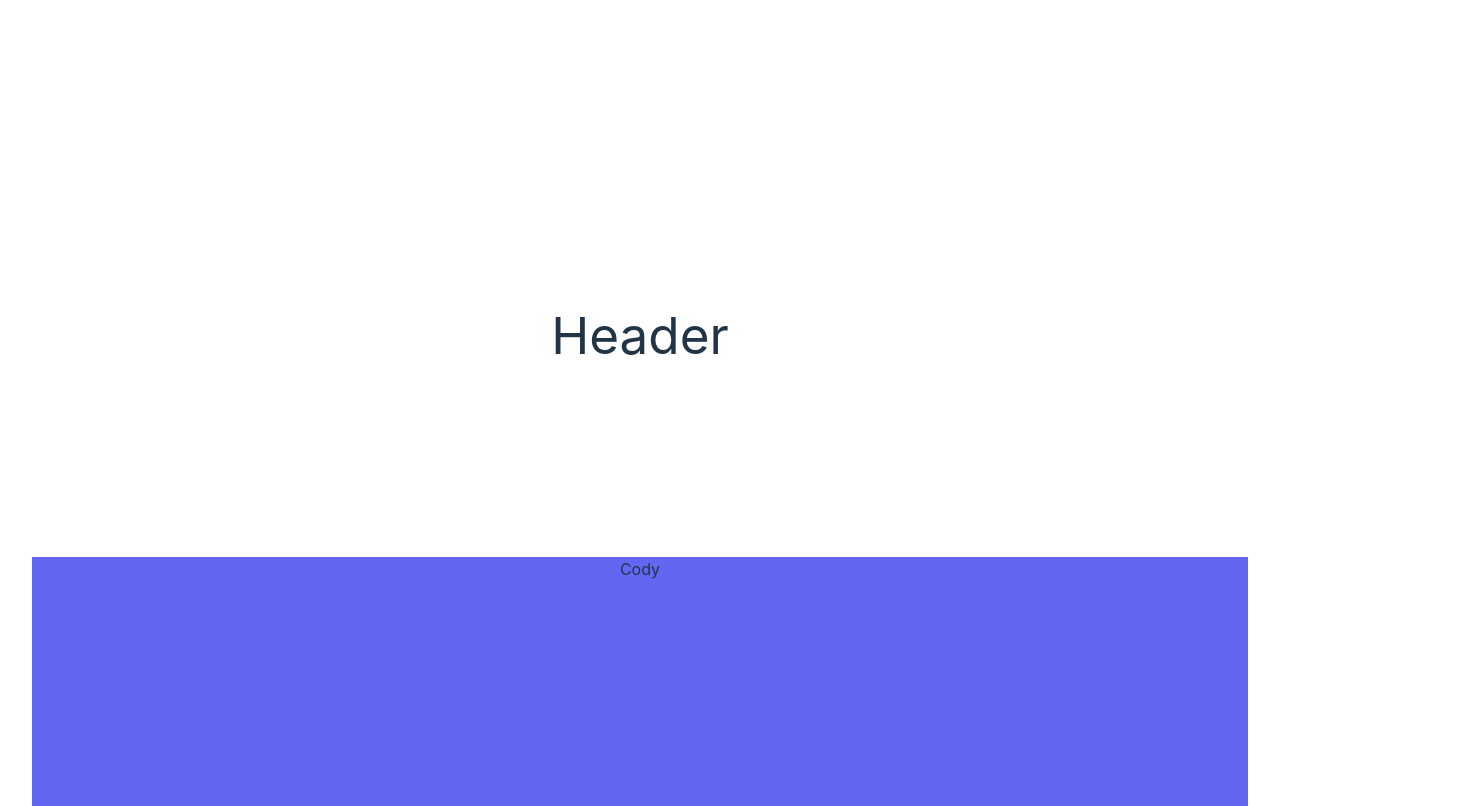
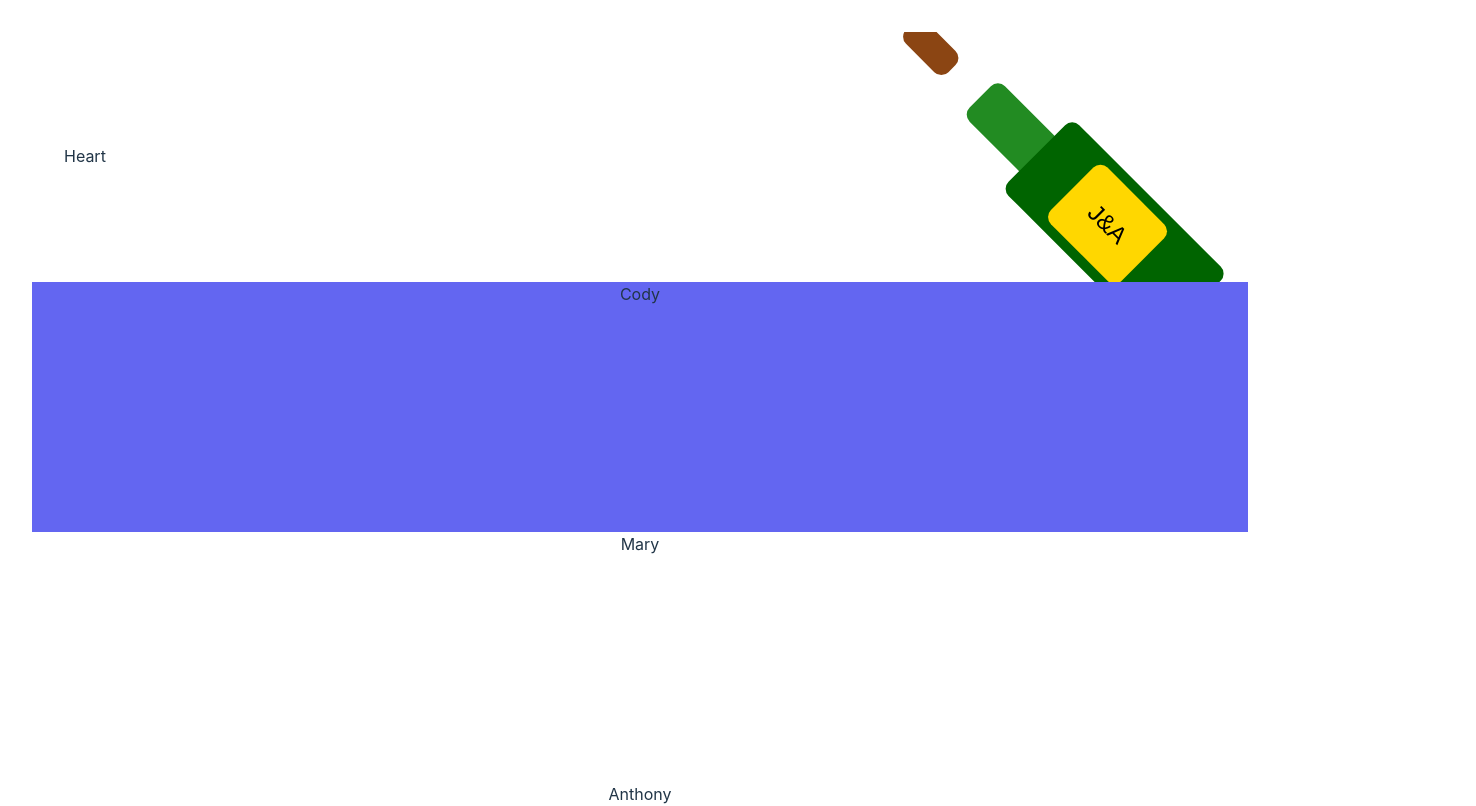
Before and after one commit to jazztazz1991/congratulationsJohn, a React (Vite) app: page / in a window 1280 px wide. Shown: the top 806 px of the page, 1476 px wide, since content can reach past the window. Built offline with nearby package versions, Linux system fonts and the light colour scheme.

Commit message:
This will have to do for now

```diff
--- a/package.json
+++ b/package.json
@@ -10,8 +10,10 @@
     "preview": "vite preview"
   },
   "dependencies": {
+    "gsap": "^3.12.5",
     "react": "^18.2.0",
-    "react-dom": "^18.2.0"
+    "react-dom": "^18.2.0",
+    "react-spring": "^9.7.3"
   },
   "devDependencies": {
     "@types/react": "^18.2.66",
--- a/src/components/header.css
+++ b/src/components/header.css
@@ -0,0 +1,101 @@
+.container {
+  display: flex;
+  justify-content: center;
+  align-items: center;
+  height: 250px;
+  overflow: hidden;
+}
+
+.bottle {
+  position: relative;
+  right: -30%;
+  width: 300px;
+  height: 100px;
+  transform: rotate(45deg);
+}
+
+.cork {
+  position: absolute;
+  left: 90px;
+  top: 10px;
+  width: 60px;
+  height: 30px;
+  background-color: #8b4513;
+  border-radius: 10px;
+}
+
+.neck {
+  position: absolute;
+  left: 90px;
+  top: 0;
+  width: 90px;
+  height: 50px;
+  background-color: #228b22;
+  border-radius: 10px;
+}
+
+.body {
+  position: absolute;
+  left: 170px;
+  top: -25px;
+  width: 220px;
+  height: 100px;
+  background-color: #006400;
+  border-radius: 10px;
+}
+
+.label {
+  position: absolute;
+  left: 220px;
+  top: -15px;
+  width: 100px;
+  height: 80px;
+  background-color: #ffd700;
+  border-radius: 10px;
+  display: flex;
+  justify-content: center;
+  align-items: center;
+  font-family: "Cursive", sans-serif !important;
+  font-size: 24px;
+  color: #000;
+  transform: rotate(-45deg !important); /* Rotate the label */
+}
+
+.bubbles {
+  position: absolute;
+  width: 100%;
+  height: 230px !important;
+  pointer-events: none;
+  top: 0px;
+}
+
+.bubble {
+  border-radius: 50%;
+  background-color: rgba(255, 255, 255, 0.5);
+  position: absolute;
+}
+
+.congrats {
+  position: absolute;
+  display: flex;
+  flex-direction: column;
+  align-items: center;
+  justify-content: center;
+  width: 40%;
+  margin-top: 10%;
+  left: 5%;
+}
+
+.congrats h2 {
+  line-height: 3rem !important;
+  overflow: visible;
+}
+
+.signature {
+  display: flex;
+}
+
+.sig-text {
+  display: flex;
+  flex-direction: column;
+}
--- a/src/components/header.jsx
+++ b/src/components/header.jsx
@@ -1,9 +1,167 @@
-function Header() {
-	return (
-    <div>
-        <h1>Header</h1>
+import React, { useEffect } from "react";
+import { gsap } from "gsap";
+import { MotionPathPlugin } from "gsap/MotionPathPlugin";
+import { TextPlugin } from "gsap/TextPlugin"; // Import TextPlugin
+
+import "./header.css";
+
+gsap.registerPlugin(MotionPathPlugin, TextPlugin);
+
+const welcomeMessages = {
+  1: "Congratulations,",
+  2: "John & Angel!",
+  3: "Your Students & TA's",
+  4: "2024 June UCF Coding Bootcamp",
+};
+
+const Header = () => {
+  useEffect(() => {
+    // Pop the cork animation
+    gsap.to(".cork", {
+      duration: 0.5,
+      x: -100,
+      ease: "power2.out",
+    });
+
+    // Create bubbles animation
+    createBubbles();
+
+    // Animations for congrats texts
+    animateCongrats(".congratsText1");
+    animateCongrats(".congratsText2");
+    animateCongrats(".congratsText3");
+    animateCongrats(".congratsText4");
+  }, []);
+
+  function createBubbles() {
+    const bubbleContainer = document.querySelector(".bubbles");
+    for (let i = 0; i < 50; i++) {
+      const bubble = document.createElement("div");
+      bubble.classList.add("bubble");
+      bubbleContainer.appendChild(bubble);
+      const bubbleSize = gsap.utils.random(10, 30);
+      gsap.set(bubble, {
+        width: bubbleSize,
+        height: bubbleSize,
+        borderRadius: "50%",
+        backgroundColor: "rgba(255, 255, 255, 0.5)",
+        position: "absolute",
+        bottom: -50,
+        left: gsap.utils.random(0, window.innerWidth),
+      });
+      animateBubble(bubble);
+    }
+  }
+
+  function animateBubble(bubble) {
+    gsap.to(bubble, {
+      duration: gsap.utils.random(3, 5),
+      y: -window.innerHeight,
+      ease: "power1.out",
+      onComplete: () => {
+        bubble.remove();
+        createBubble();
+      },
+    });
+
+    gsap.to(bubble, {
+      duration: gsap.utils.random(2, 4),
+      x: gsap.utils.random(-100, 100),
+      rotation: gsap.utils.random(-360, 360),
+      ease: "sine.inOut",
+    });
+  }
+
+  function createBubble() {
+    const bubbleContainer = document.querySelector(".bubbles");
+    const bubble = document.createElement("div");
+    bubble.classList.add("bubble");
+    bubbleContainer.appendChild(bubble);
+
+    const bubbleSize = gsap.utils.random(10, 30);
+    gsap.set(bubble, {
+      width: bubbleSize,
+      height: bubbleSize,
+      borderRadius: "50%",
+      backgroundColor: "rgba(255, 255, 255, 0.5)",
+      position: "absolute",
+      bottom: -50,
+      left: gsap.utils.random(0, window.innerWidth),
+    });
+
+    animateBubble(bubble);
+  }
+
+  function animateCongrats(selector) {
+    const congratsText = document.querySelector(selector);
+    const parentElement = congratsText.parentElement;
+    gsap.set(parentElement, { opacity: 0 }); // Hide the entire congrats container initially
+
+    const contentArray = welcomeMessages[selector.slice(-1)].split("");
+    let characterAnimationDelay = 0;
+
+    contentArray.forEach((textElement, index) => {
+      const span = document.createElement("span");
+      span.textContent = textElement;
+      span.style.display = "inline-block";
+      span.style.opacity = 0; // Hide each character initially
+      congratsText.appendChild(span);
+      // Start animating the character after a delay
+      gsap.to(span, {
+        opacity: 1, // Gradually reveal the character
+        delay: characterAnimationDelay,
+      });
+
+      // Increment the delay for revealing the next character
+      characterAnimationDelay += 0.1; // Adjust the delay as needed
+    });
+
+    gsap.to(parentElement, { opacity: 1 }); // Show the entire congrats container after setting up animations
+  }
+
+  return (
+    <div className='container'>
+      <div className='bottle'>
+        <div className='cork'></div>
+        <div className='neck'></div>
+        <div className='body'></div>
+        <div className='label'>J&A</div>
+      </div>
+      <div className='congrats'>
+        <h2
+          className='text-2xl font-bold leading-7 text-white-900 sm:truncate sm:text-3xl sm:tracking-tight congratsText1'
+          style={{ opacity: 0, transform: "translateY(50px)" }}
+        >
+          {welcomeMessages[1]}
+        </h2>
+        <h2
+          className='text-2xl font-bold leading-7 text-white-900 sm:truncate sm:text-3xl sm:tracking-tight congratsText2'
+          style={{ opacity: 0, transform: "translateY(50px)" }}
+        >
+          {welcomeMessages[2]}
+        </h2>
+        <div className='signature'>
+          <div>Heart</div>
+
+          <div className='sig-text'>
+            <h2
+              className='text-2xl font-bold leading-7 text-white-900 sm:truncate sm:text-3xl sm:tracking-tight congratsText3'
+              style={{ opacity: 0, transform: "translateY(50px)" }}
+            >
+              {welcomeMessages[3]}
+            </h2>
+            <h2
+              className='text-2xl font-bold leading-7 text-white-900 sm:truncate sm:text-3xl sm:tracking-tight congratsText4'
+              style={{ opacity: 0, transform: "translateY(50px)" }}
+            >
+              {welcomeMessages[4]}
+            </h2>
+          </div>
+        </div>
+      </div>
+      <div className='bubbles'></div>
     </div>
-    );
-}
+  );
+};
 
 export default Header;
--- a/src/index.css
+++ b/src/index.css
@@ -31,7 +31,6 @@ body {
   display: flex;
   place-items: center;
   min-width: 320px;
-  min-height: 100vh;
 }
 
 h1 {
```
Also changed, not shown: 1 other file (tests, documents, lock files or other folders).
